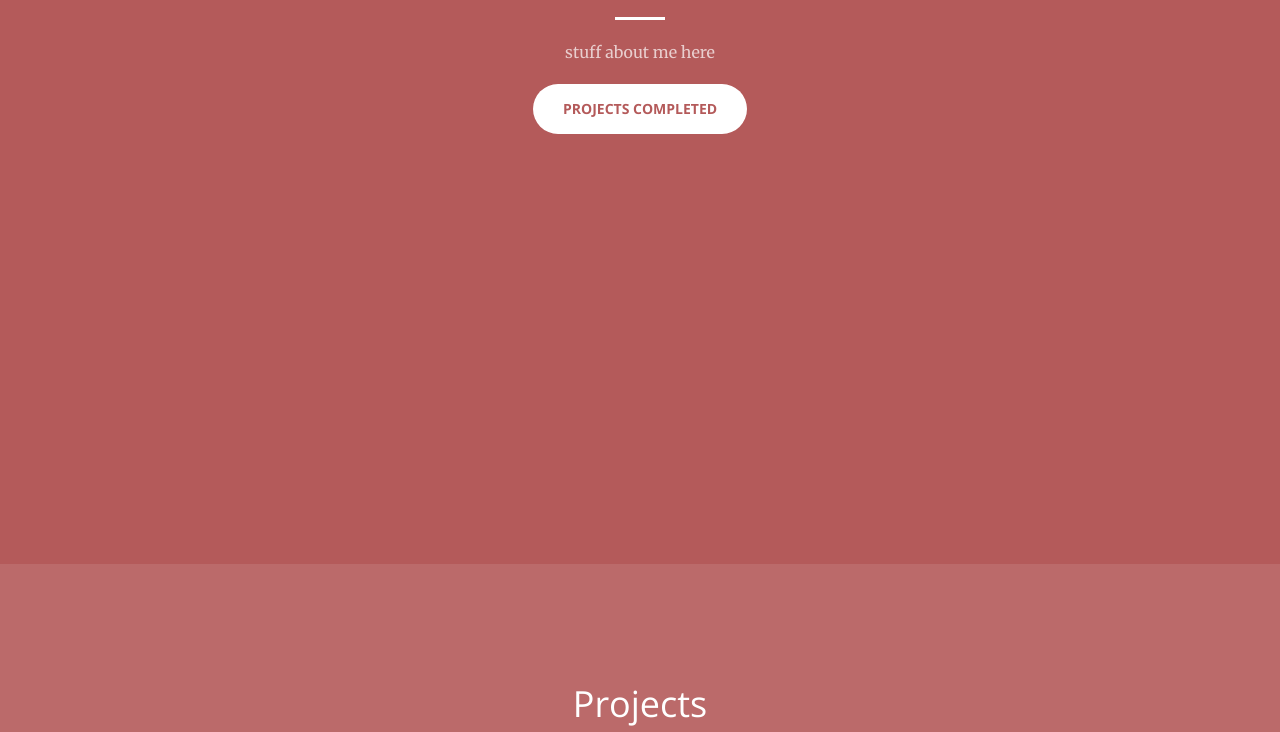
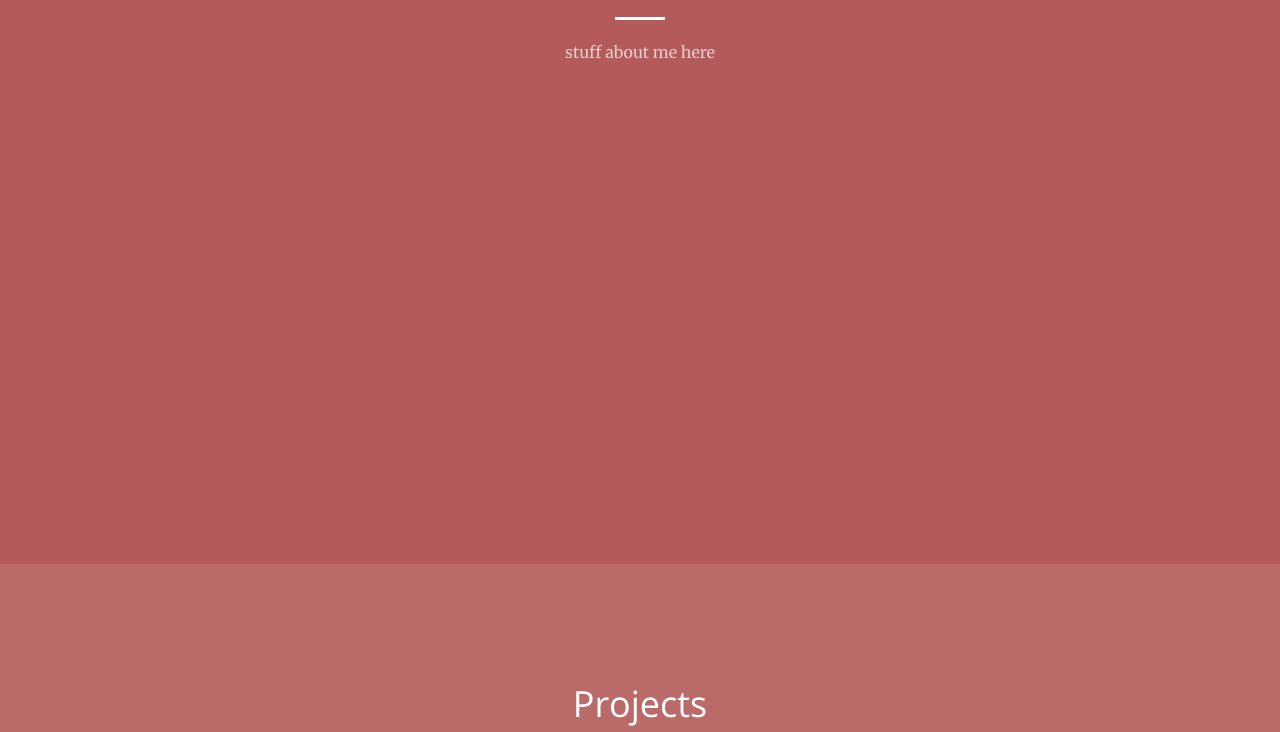
Before and after one commit to linzxe/linzxe.github.io, a website: page index.html in a window 1280 px wide. Shown: the part 936-1668 px from the top of the page. Drawn offline with nearby package versions, Linux system fonts and the light colour scheme.

Commit message:
button fix

```diff
--- a/index.html
+++ b/index.html
@@ -86,7 +86,7 @@
                     <h2 class="section-heading">Welcome to my Portfolio!</h2>
                     <hr class="light">
                     <p class="text-faded">stuff about me here</p>
-                    <a href="#services" class="page-scroll btn btn-default btn-xl sr-button">Projects Completed</a>
+                    <!--<a href="#services" class="page-scroll btn btn-default btn-xl sr-button">Projects Completed</a>-->
                 </div>
             </div>
         </div>
```
